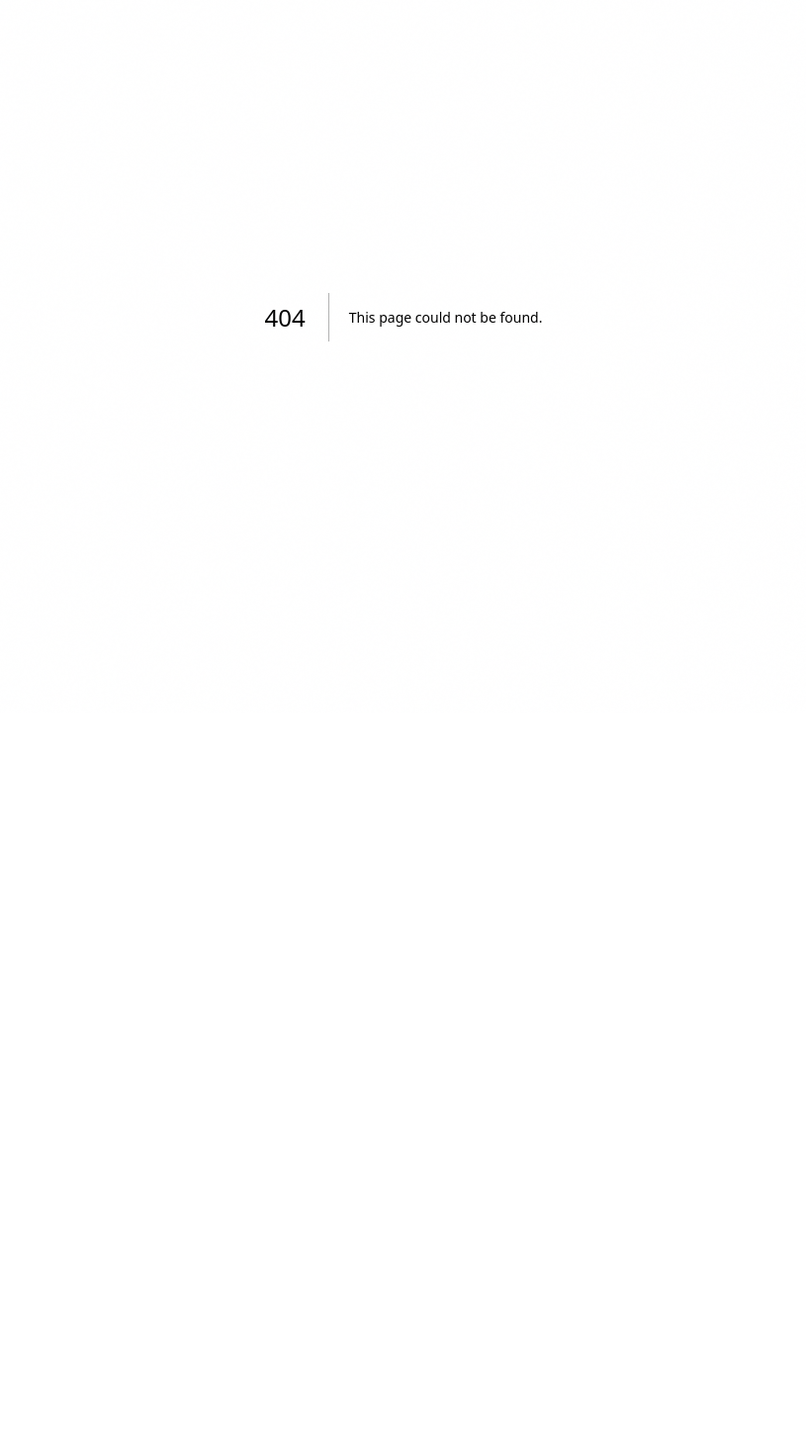
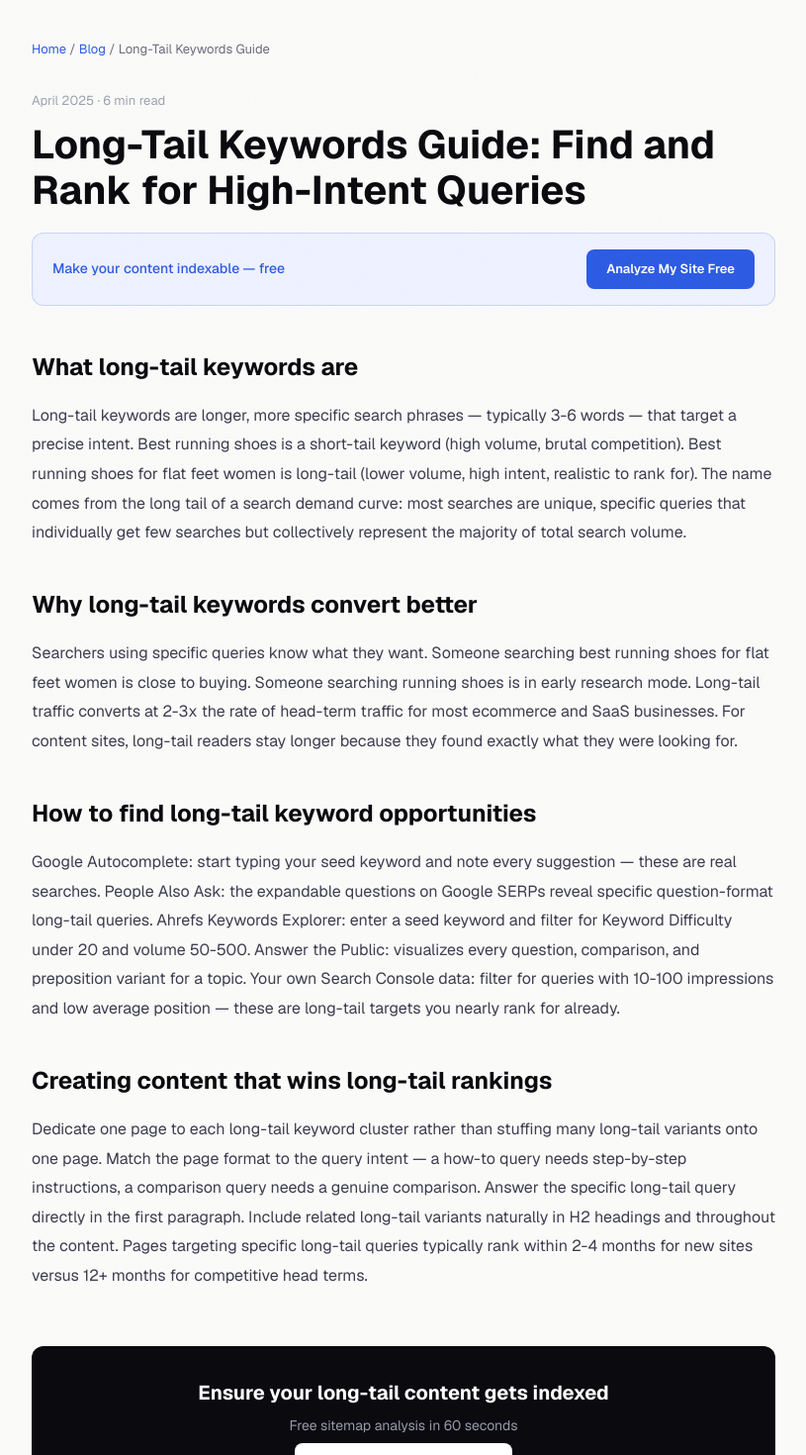
Before and after one commit to Watermelon-Coctail-Bar/sitemap-fixer, a Next.js app: page /blog/long-tail-keywords-guide in a window 1280 px wide. Before the commit this address had no page. Shown: the part 80-1550 px from the top of the page at 99% size, without its empty margins (232-1047 px from the left). Before the commit the page ends 800 px from the top, so only its background shows below. Built offline with nearby package versions, Linux system fonts and the light colour scheme.

Commit message:
Create page.tsx

```diff
--- /dev/null
+++ b/src/app/blog/long-tail-keywords-guide/page.tsx
@@ -0,0 +1,42 @@
+import type { Metadata } from 'next';
+export const metadata: Metadata = {
+  title: 'Long-Tail Keywords Guide: How to Find and Rank for Specific Queries | SitemapFixer',
+  description: "Long-tail keywords have lower volume but higher intent and lower competition. Here is how to find them, target them, and build organic traffic that converts.",
+  alternates: { canonical: 'https://sitemapfixer.com/blog/long-tail-keywords-guide' },
+};
+const sections = [
+  { t: "What long-tail keywords are", d: "Long-tail keywords are longer, more specific search phrases — typically 3-6 words — that target a precise intent. Best running shoes is a short-tail keyword (high volume, brutal competition). Best running shoes for flat feet women is long-tail (lower volume, high intent, realistic to rank for). The name comes from the long tail of a search demand curve: most searches are unique, specific queries that individually get few searches but collectively represent the majority of total search volume." },
+  { t: "Why long-tail keywords convert better", d: "Searchers using specific queries know what they want. Someone searching best running shoes for flat feet women is close to buying. Someone searching running shoes is in early research mode. Long-tail traffic converts at 2-3x the rate of head-term traffic for most ecommerce and SaaS businesses. For content sites, long-tail readers stay longer because they found exactly what they were looking for." },
+  { t: "How to find long-tail keyword opportunities", d: "Google Autocomplete: start typing your seed keyword and note every suggestion — these are real searches. People Also Ask: the expandable questions on Google SERPs reveal specific question-format long-tail queries. Ahrefs Keywords Explorer: enter a seed keyword and filter for Keyword Difficulty under 20 and volume 50-500. Answer the Public: visualizes every question, comparison, and preposition variant for a topic. Your own Search Console data: filter for queries with 10-100 impressions and low average position — these are long-tail targets you nearly rank for already." },
+  { t: "Creating content that wins long-tail rankings", d: "Dedicate one page to each long-tail keyword cluster rather than stuffing many long-tail variants onto one page. Match the page format to the query intent — a how-to query needs step-by-step instructions, a comparison query needs a genuine comparison. Answer the specific long-tail query directly in the first paragraph. Include related long-tail variants naturally in H2 headings and throughout the content. Pages targeting specific long-tail queries typically rank within 2-4 months for new sites versus 12+ months for competitive head terms." },
+];
+export default function Page() {
+  return (
+    <article style={{ maxWidth: 800, margin: '0 auto', padding: '60px 24px' }}>
+      <nav style={{ fontSize: 13, color: '#6b6b7d', marginBottom: 32 }}>
+        <a href="/" style={{ color: '#2d5be3', textDecoration: 'none' }}>Home</a>{' / '}
+        <a href="/blog" style={{ color: '#2d5be3', textDecoration: 'none' }}>Blog</a>{' / '}
+        <span>Long-Tail Keywords Guide</span>
+      </nav>
+      <div style={{ fontSize: 13, color: '#9ca3af', marginBottom: 12 }}>April 2025 · 6 min read</div>
+      <h1 style={{ fontSize: 40, fontWeight: 700, color: '#0a0a0f', marginBottom: 20, lineHeight: 1.15 }}>Long-Tail Keywords Guide: Find and Rank for High-Intent Queries</h1>
+      <div style={{ background: '#eef1ff', border: '1px solid rgba(45,91,227,0.2)', borderRadius: 12, padding: '16px 20px', marginBottom: 40, display: 'flex', alignItems: 'center', justifyContent: 'space-between', gap: 16 }}>
+        <span style={{ fontSize: 14, color: '#2d5be3', fontWeight: 500 }}>Make your content indexable — free</span>
+        <a href="/" style={{ background: '#2d5be3', color: 'white', padding: '10px 20px', borderRadius: 8, textDecoration: 'none', fontWeight: 600, fontSize: 13 }}>Analyze My Site Free</a>
+      </div>
+      <div style={{ fontSize: 16, color: '#3d3d4f', lineHeight: 1.85 }}>
+        {sections.map(({ t, d }) => (
+          <div key={t} style={{ marginBottom: 36 }}>
+            <h2 style={{ fontSize: 24, fontWeight: 700, color: '#0a0a0f', marginBottom: 12 }}>{t}</h2>
+            <p style={{ margin: 0 }}>{d}</p>
+          </div>
+        ))}
+      </div>
+      <div style={{ background: '#0a0a0f', borderRadius: 12, padding: '32px', textAlign: 'center', marginTop: 56 }}>
+        <div style={{ fontSize: 20, fontWeight: 700, color: 'white', marginBottom: 8 }}>Ensure your long-tail content gets indexed</div>
+        <div style={{ color: '#9999aa', marginBottom: 20, fontSize: 14 }}>Free sitemap analysis in 60 seconds</div>
+        <a href="/" style={{ background: 'white', color: '#0a0a0f', padding: '14px 28px', borderRadius: 8, textDecoration: 'none', fontWeight: 700 }}>Analyze My Site Free</a>
+      </div>
+    </article>
+  );
+}
```
